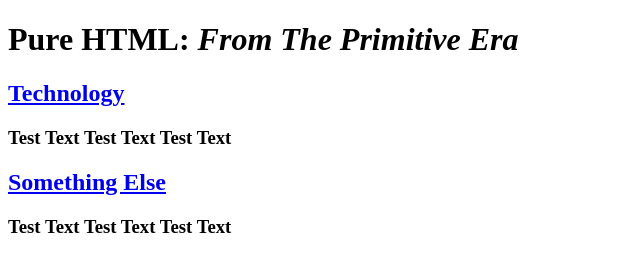
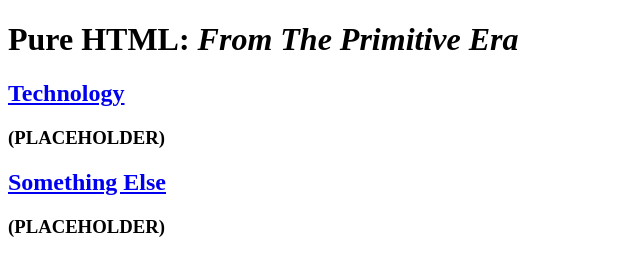
Before and after one commit to Landonscorner2/purehtml, a plain HTML site: page index.html in a window 1280 px wide. Shown: the whole page, without its empty margins (0-640 px from the left). Drawn offline with Linux system fonts and the light colour scheme.

Commit message:
Update index.html

```diff
--- a/index.html
+++ b/index.html
@@ -8,9 +8,9 @@
 <body>
  <h1> Pure HTML: <i> From The Primitive Era </i> </h1>
    <a href="testpage1.html"><h2>Technology</h2></a>
-  <h3>Test Text Test Text Test Text</h3>
+  <h3>(PLACEHOLDER)</h3>
    <a href="testpage1.html"><h2>Something Else</h2></a>
-  <h3>Test Text Test Text Test Text</h3>
+  <h3>(PLACEHOLDER)</h3>
 </body>
 
 </html>
```
